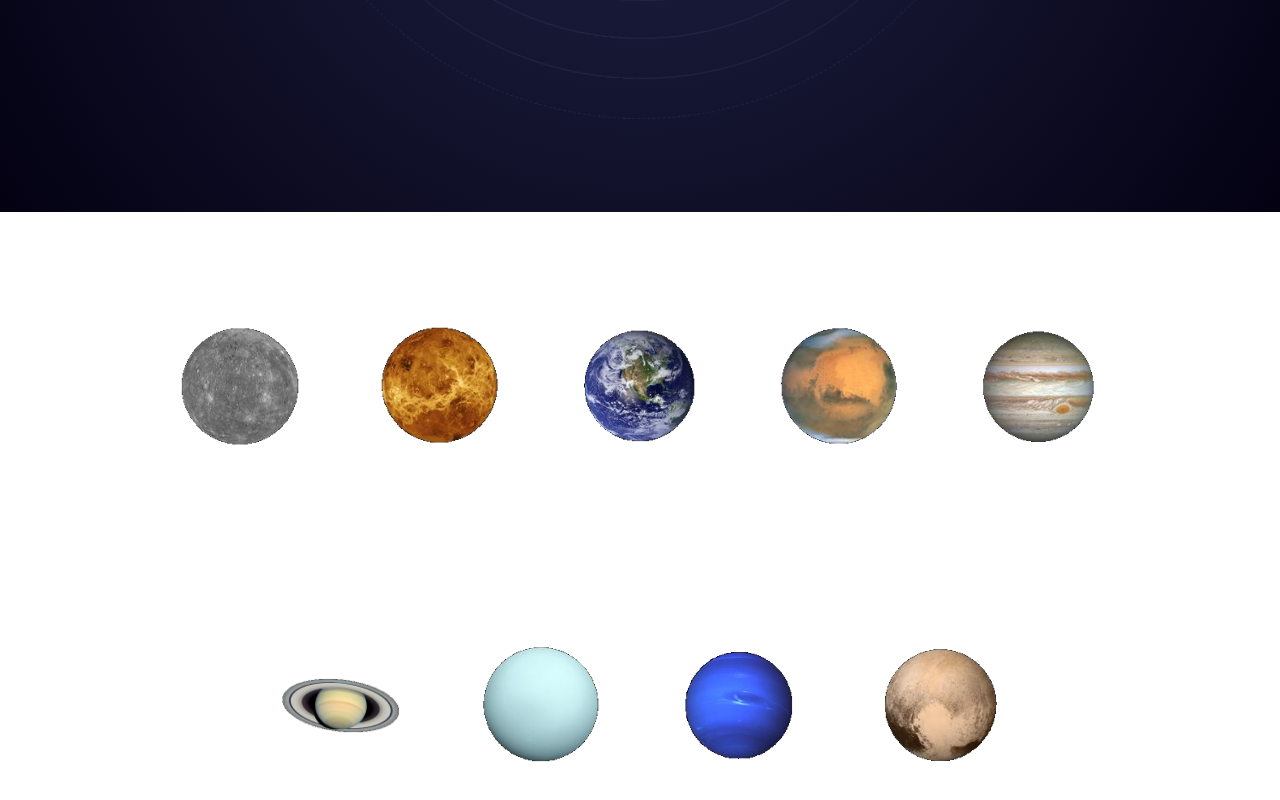
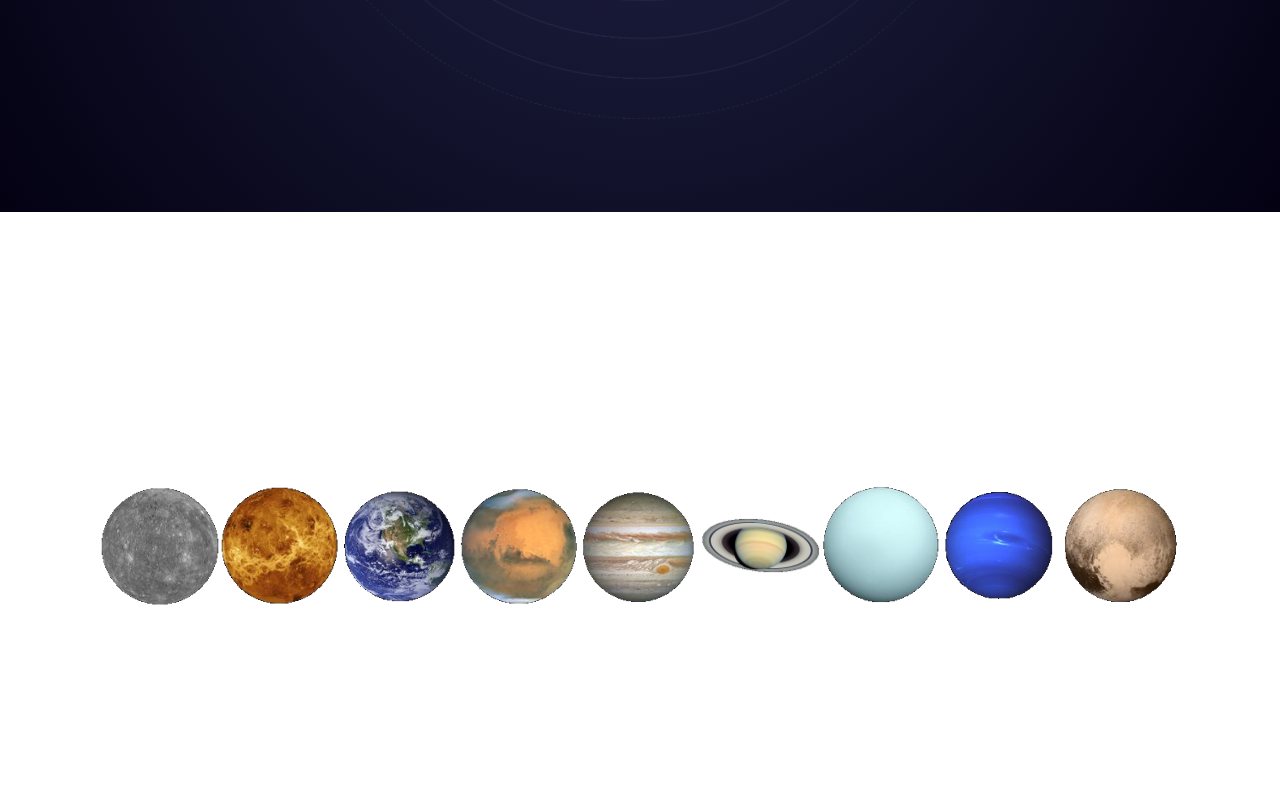
Before and after one commit to codesigno/planets, a React (Create React App) app: page /planets in a window 1280 px wide. Shown: the part 668-1468 px from the top of the page. Built offline with nearby package versions, Linux system fonts and the light colour scheme.

Commit message:
show planet info

```diff
--- /dev/null
+++ b/src/components/ModalPlanet.js
@@ -0,0 +1,13 @@
+import React from 'react'
+import '../css/planets.css'
+
+
+export default function ModalPlanet(props) {
+    console.log("data modal:", props)
+    return (
+        <div className='modal'>
+            <h3>{props.data.name}</h3>
+            <p>{props.data.description}</p>
+        </div>
+    )
+}
--- a/src/css/planets.css
+++ b/src/css/planets.css
@@ -20,3 +20,20 @@
 .planet-img:hover {
     transform: scale(1.1,1.1);
 }
+
+.modal {
+    border: 5px solid green;
+    position: fixed;
+    top: 0;
+    z-index: 300;
+    font-size: 2em;
+    color: aqua;
+}
+
+.test {
+    position: absolute;
+    top: 0;
+    z-index: 300;
+    font-size: 2em;
+    color: aqua;
+}
--- a/src/pages/Planets.js
+++ b/src/pages/Planets.js
@@ -1,23 +1,55 @@
-import React, { useState } from 'react'
+import React, { useState, useEffect } from 'react'
 import ParticlesSky from '../components/ParticlesSky'
 import planetsData from '../assets/data/planets'
 import '../css/planets.css'
+// import ModalPlanet from '../components/ModalPlanet'
 
 export default function Planets() {
     const [planets] = useState(planetsData)
+    const [planetId, setPlanetId] = useState('')
+    const [isModalOpen, setIsModalOpen] = useState(false)
 
-    const planetsTemplate = planets.map((data) => {
-        console.log("data:", data.img)
+    console.log("planetId", planetId)
+
+    // TOGGLE VIEW of PLANET DESCRIPTION
+    const toggleModal = (id) => {
+        setPlanetId(id)
+        setIsModalOpen(!isModalOpen)
+    }
+
+    let openModal = (e) => {
+        let planetId = e.target.id
+        console.log("e target", e.target.id)
+        setIsModalOpen(true)
+        setPlanetId(planetId)
+    }
+
+
+    let showPlanet = planets.map(data => {
+        if (planetId !== data.id) {
+            console.log("planetId == data.id:", planetId == data.id)
+            // <ModalPlanet data={data} />
+            return <div key={data.id}>
+                <h3>hmm</h3>
+            </div>
+        }
+        else {
+            return <div className='modal'>
+                <h3>{data.name}</h3>
+            </div>
+        }
+    })
+
+    // MAP PLANETS - DISPLAY PLANET IMAGES
+    let planetsTemplate = planets.map((data) => {
         return <div key={data.id}>
-            {/* <h3>{data.name}</h3>
-            <p>{data.description}</p> */}
-            <figure className="planet-figure">
-                <a href="#">
-                    <img src={data.img}
-                        alt={data.name} className="planet-img"
-                        width="120" />
-                </a>
-            </figure>
+            <img src={data.img}
+                alt={data.name} className="planet-img"
+                id={data.id}
+                width="120"
+                // onClick={openModal}
+                onClick={() => toggleModal(data.id)}
+            />
         </div>
     })
 
@@ -27,6 +59,10 @@ export default function Planets() {
             <div className="planets-container">
                 {planetsTemplate}
             </div>
+            {isModalOpen && planetId ?
+                <div>{showPlanet}</div>
+                : null
+            }
         </div>
     )
 }
```
Also changed, not shown: src/components/PlanetImg.js (added, +9 -0 lines).
